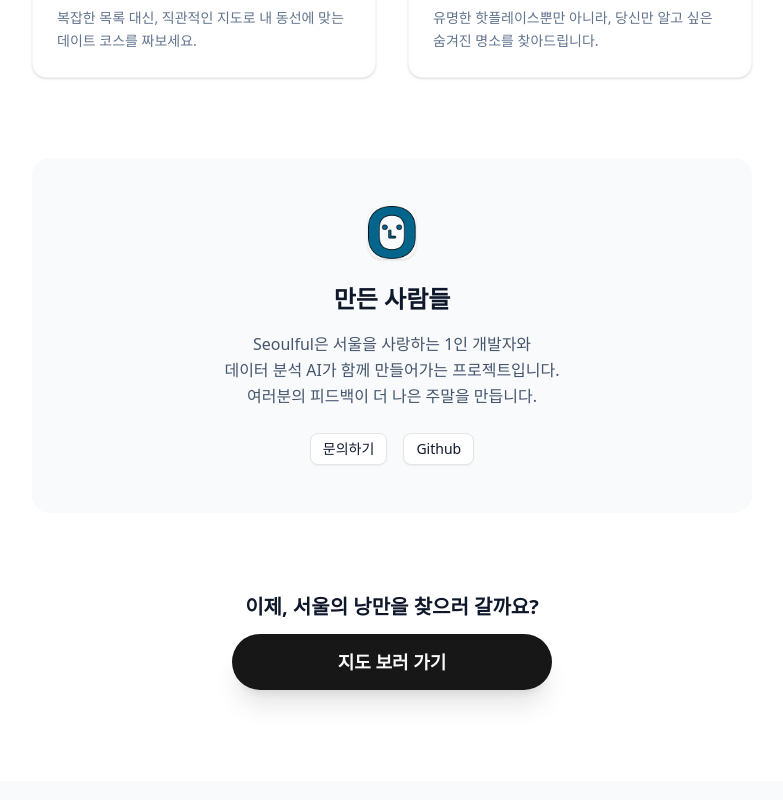
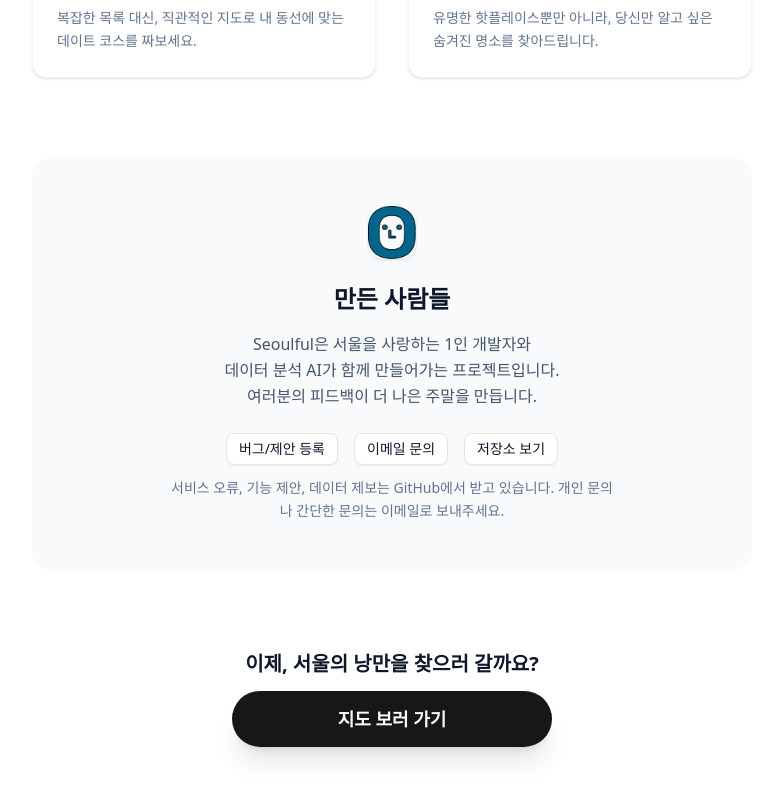
Before and after one commit to hjpark625/seoulful-client, a Next.js app: page /about in a window 1280 px wide. Shown: the part 742-1542 px from the top of the page, without its empty margins (248-1031 px from the left). Built offline with nearby package versions, Linux system fonts and the light colour scheme; no server answers; a web font is replaced by a local one.

Commit message:
chore: 문의 채널과 이슈 템플릿 정리

```diff
--- a/app/about/page.tsx
+++ b/app/about/page.tsx
@@ -83,17 +83,28 @@
             <br />
             여러분의 피드백이 더 나은 주말을 만듭니다.
           </p>
+          <div className="flex flex-col items-center gap-3">
             <div className="flex justify-center gap-4">
+              <Link href="https://github.com/hjpark625/seoulful-client/issues/new/choose" target="_blank">
+                <Button variant="outline" size="sm">
+                  버그/제안 등록
+                </Button>
+              </Link>
               <Link href="mailto:zero950@gmail.com">
                 <Button variant="outline" size="sm">
-                문의하기
+                  이메일 문의
                 </Button>
               </Link>
-            <Link href="https://github.com/hjpark625" target="_blank">
+              <Link href="https://github.com/hjpark625/seoulful-client" target="_blank">
                 <Button variant="outline" size="sm">
-                Github
+                  저장소 보기
                 </Button>
               </Link>
+            </div>
+            <p className="max-w-md text-sm leading-relaxed text-slate-500">
+              서비스 오류, 기능 제안, 데이터 제보는 GitHub에서 받고 있습니다. 개인 문의나 간단한 문의는 이메일로
+              보내주세요.
+            </p>
           </div>
         </section>
 
```
Also changed, not shown: 1 other file (tests, documents, lock files or other folders). Lines whose indentation alone changed are shown as unchanged.
